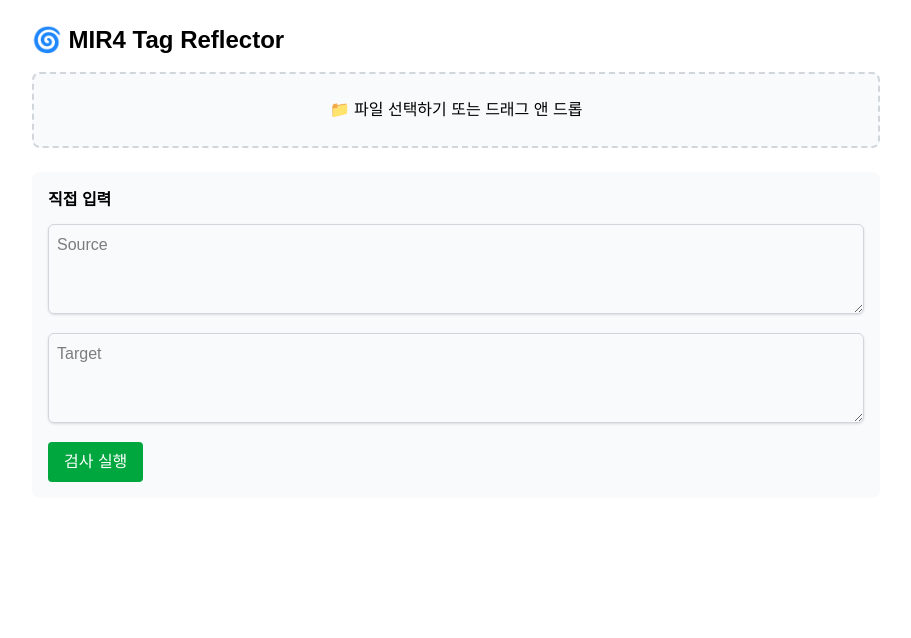
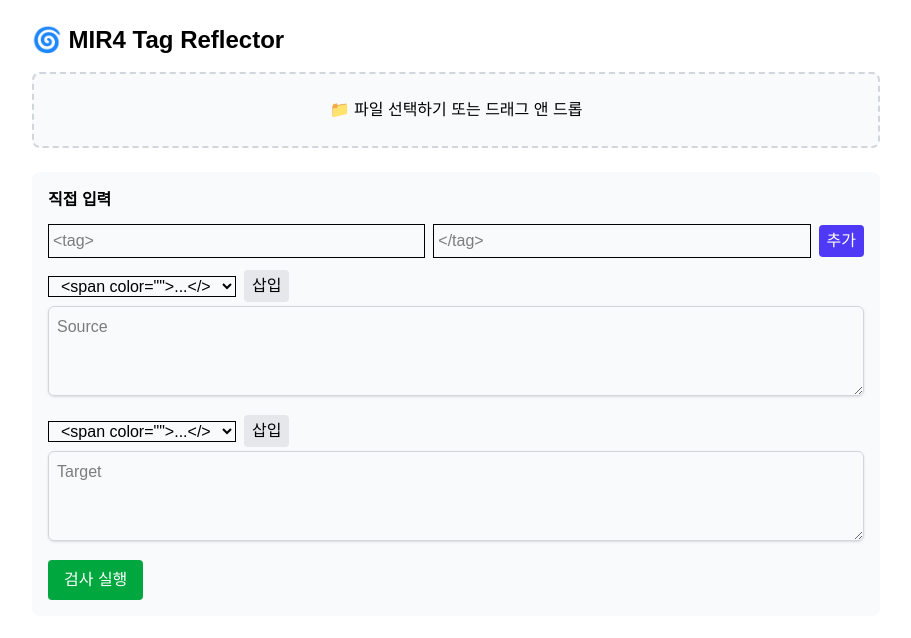
Before and after one commit to cglee-bg/mir4-tag-reflector, a Next.js app: page / in a window 1280 px wide. Shown: the top 638 px of the page, without its empty margins (184-1095 px from the left). Built offline with nearby package versions, Linux system fonts and the light colour scheme.

Commit message:
feat: add template insertion for manual text

```diff
--- a/src/app/page.tsx
+++ b/src/app/page.tsx
@@ -1,8 +1,14 @@
 // MIR4 Tag Reflector 개선된 UI + GitHub 배포용
 "use client";
 
-import { useState } from "react";
+import { useState, useRef } from "react";
 import * as XLSX from "xlsx";
+
+type Template = {
+  id: string;
+  label: string;
+  snippet: string;
+};
 
 function renderFormattedText(input: string) {
   if (typeof input !== "string") input = String(input ?? "");
@@ -134,6 +140,17 @@
     mismatch: string;
   } | null>(null);
 
+  const [templates, setTemplates] = useState<Template[]>([
+    { id: "span", label: "<span color=\"\">...</>", snippet: "<span color=\"\"></>" },
+    { id: "close", label: "</>", snippet: "</>" },
+    { id: "br", label: "<br/>", snippet: "<br/>" },
+  ]);
+  const [selectedTemplate, setSelectedTemplate] = useState("span");
+  const [newOpen, setNewOpen] = useState("");
+  const [newClose, setNewClose] = useState("");
+  const sourceRef = useRef<HTMLTextAreaElement>(null);
+  const targetRef = useRef<HTMLTextAreaElement>(null);
+
   const handleFileUpload = (e: React.ChangeEvent<HTMLInputElement>) => {
     const file = e.target.files?.[0];
     if (!file) return;
@@ -169,6 +186,35 @@
     setManualResult({ source: src, target: tgt, mismatch });
   };
 
+  const insertTemplateAtCursor = (
+    ref: React.RefObject<HTMLTextAreaElement>,
+    setValue: (v: string) => void
+  ) => {
+    const template = templates.find(t => t.id === selectedTemplate);
+    if (!template || !ref.current) return;
+    const el = ref.current;
+    const start = el.selectionStart || 0;
+    const end = el.selectionEnd || 0;
+    const newText = el.value.slice(0, start) + template.snippet + el.value.slice(end);
+    setValue(newText);
+    requestAnimationFrame(() => {
+      const pos = start + template.snippet.length;
+      el.selectionStart = el.selectionEnd = pos;
+      el.focus();
+    });
+  };
+
+  const addTemplate = () => {
+    if (!newOpen.trim()) return;
+    const snippet = newOpen + (newClose || "");
+    const label = newClose ? `${newOpen}...${newClose}` : newOpen;
+    const id = Date.now().toString();
+    setTemplates([...templates, { id, label, snippet }]);
+    setSelectedTemplate(id);
+    setNewOpen("");
+    setNewClose("");
+  };
+
   const columnOptions = excelData[0]?.map((header, idx) => (
     <option value={idx} key={idx}>{header || `열 ${idx}`}</option>
   ));
@@ -190,20 +236,75 @@
 
       <div className="mt-6 p-4 bg-gray-50 rounded-lg space-y-3">
         <h2 className="font-semibold">직접 입력</h2>
+        <div className="flex items-center gap-2">
+          <input
+            value={newOpen}
+            onChange={e => setNewOpen(e.target.value)}
+            placeholder="<tag>"
+            className="border p-1 flex-1"
+          />
+          <input
+            value={newClose}
+            onChange={e => setNewClose(e.target.value)}
+            placeholder="</tag>"
+            className="border p-1 flex-1"
+          />
+          <button onClick={addTemplate} className="px-2 py-1 bg-indigo-600 text-white rounded">추가</button>
+        </div>
+        <div>
+          <div className="flex items-center gap-2 mb-1">
+            <select
+              value={selectedTemplate}
+              onChange={e => setSelectedTemplate(e.target.value)}
+              className="border px-2"
+            >
+              {templates.map(t => (
+                <option key={t.id} value={t.id}>{t.label}</option>
+              ))}
+            </select>
+            <button
+              onClick={() => insertTemplateAtCursor(sourceRef, setManualSource)}
+              className="px-2 py-1 bg-gray-200 rounded"
+            >
+              삽입
+            </button>
+          </div>
           <textarea
+            ref={sourceRef}
             value={manualSource}
             onChange={e => setManualSource(e.target.value)}
             placeholder="Source"
             rows={3}
             className="border border-gray-300 rounded-md p-2 w-full shadow-sm focus:ring-indigo-500 focus:border-indigo-500"
           />
+        </div>
+        <div>
+          <div className="flex items-center gap-2 mb-1">
+            <select
+              value={selectedTemplate}
+              onChange={e => setSelectedTemplate(e.target.value)}
+              className="border px-2"
+            >
+              {templates.map(t => (
+                <option key={t.id} value={t.id}>{t.label}</option>
+              ))}
+            </select>
+            <button
+              onClick={() => insertTemplateAtCursor(targetRef, setManualTarget)}
+              className="px-2 py-1 bg-gray-200 rounded"
+            >
+              삽입
+            </button>
+          </div>
           <textarea
+            ref={targetRef}
             value={manualTarget}
             onChange={e => setManualTarget(e.target.value)}
             placeholder="Target"
             rows={3}
             className="border border-gray-300 rounded-md p-2 w-full shadow-sm focus:ring-indigo-500 focus:border-indigo-500"
           />
+        </div>
         <button onClick={runManualCheck} className="px-4 py-2 bg-green-600 text-white rounded hover:bg-green-700 transition">검사 실행</button>
       </div>
 
```
Also changed, not shown: 1 other file (tests, documents, lock files or other folders). Lines whose indentation alone changed are shown as unchanged.
